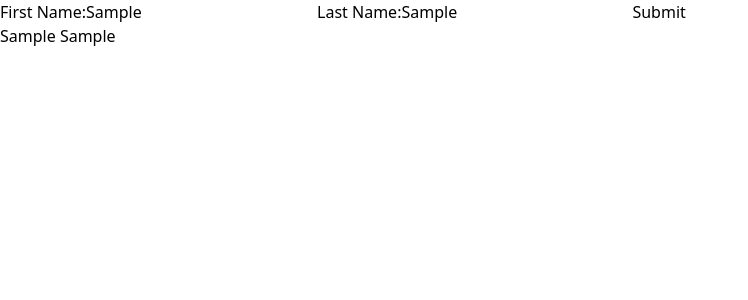
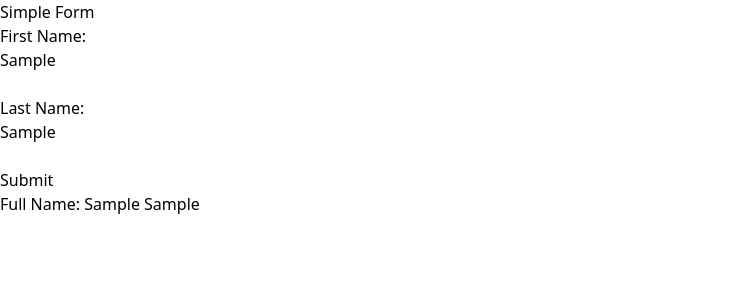
Before and after one commit to Omkottewar/crio-Projects-react, a React (Vite) app in the folder full-name-display/: page / in a window 1280 px wide. Both pictures are taken after typing "Sample", "Sample" into the empty fields and a click on the button "Submit". Shown: the top 300 px of the page, without its empty margins (0-748 px from the left). Built offline with nearby package versions, Linux system fonts and the light colour scheme.

Commit message:
fullname

```diff
--- a/full-name-display/src/App.jsx
+++ b/full-name-display/src/App.jsx
@@ -1,62 +1,62 @@
-import { useState } from "react";
-import reactLogo from "./assets/react.svg";
-import viteLogo from "/vite.svg";
-import "./index.css";
+import React, { useState } from 'react';
 
-function App() {
-  const [lastName, setLastName] = useState("");
-  const [firstName, setFirstName] = useState("");
-  const [isSubmit, setIsSubmit] = useState(false);
+function SimpleForm() {
+  const [formData, setFormData] = useState({
+    firstname: '',
+    lastname: ''
+  });
 
-  const handlefirstName = (e) => {
-    setFirstName(e.target.value);
-    setIsSubmit(false);
+  const [showData, setShowData] = useState("")
+
+  const handleChange = (e) => {
+    const { name, value } = e.target;
+    setFormData({
+      ...formData,
+      [name]: value
+    });
   };
 
-  const handlelastName = (e) => {
-    setLastName(e.target.value);
-    console.log(typeof e.target.value);
-    setIsSubmit(false);
-  };
-
-  const handlesubmit = (e) => {
-    e.preventDefault(); // Prevent form submission
-    setIsSubmit(true); // Set submit state to true
+  const handleSubmit = (e) => {
+    e.preventDefault();
+    setShowData({...formData})
   };
 
   return (
-    <div className="">
-      <form onSubmit={handlesubmit} className="flex flex-col text-3xl">
-        <label htmlFor="firstName">
-          First Name:
+    <div className='ml-10'>
+      <h2 className='text-2xl font-bold mb-5'>Simple Form</h2>
+      <form onSubmit={handleSubmit}>
+        <div className='flex gap-2 items-center'>
+          <label htmlFor="firstname">First Name: </label><br />
           <input
-            type="char"
-            name="firstName"
-            onChange={handlefirstName}
-            value={firstName}
-            id="firstName"
+          className='border border-black rounded-md py-1 px-2'
+            type="text"
+            id="firstname"
+            name="firstname"
+            value={formData.firstname}
+            onChange={handleChange}
             required
           />
-        </label>
-
-        <label htmlFor="lastName">
-          Last Name:
+        </div>
+        <br />
+        <div className='flex gap-2 items-center'>
+          <label htmlFor="lastname">Last Name:</label><br />
           <input
+           className='border border-black rounded-md py-1 px-2'
             type="text"
-            name="lastName"
-            id="lastName"
-            onChange={handlelastName}
-            value={lastName}
+            id="lastname"
+            name="lastname"
+            value={formData.lastname}
+            onChange={handleChange}
             required
           />
-        </label>
-        <button type="submit">Submit</button>
+        </div>
+        <br />
+        <button className='bg-gray-400 px-2 py-1 rounded-md border border-black ' type="submit">Submit</button>
       </form>
-      <div className="mt-4">
-        {isSubmit && <span>{firstName} {lastName}</span>}
-      </div>
+
+    {showData?  <div className="mt-5 text-xl">Full Name:  {showData.firstname} {showData.lastname}</div>:null}
     </div>
   );
 }
 
-export default App;
+export default SimpleForm;
```
